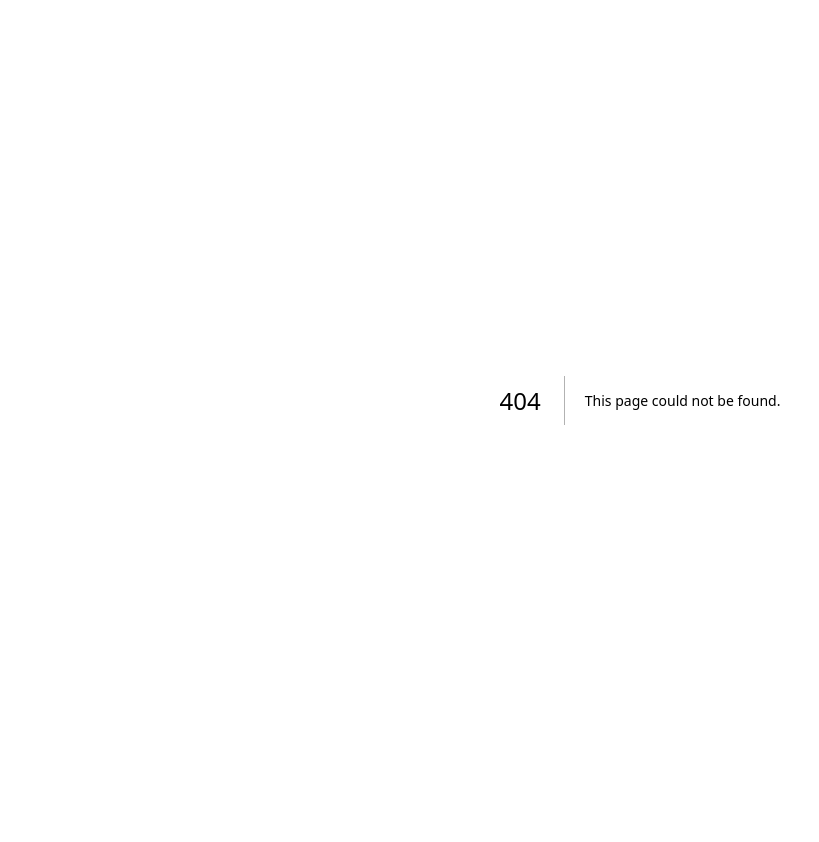
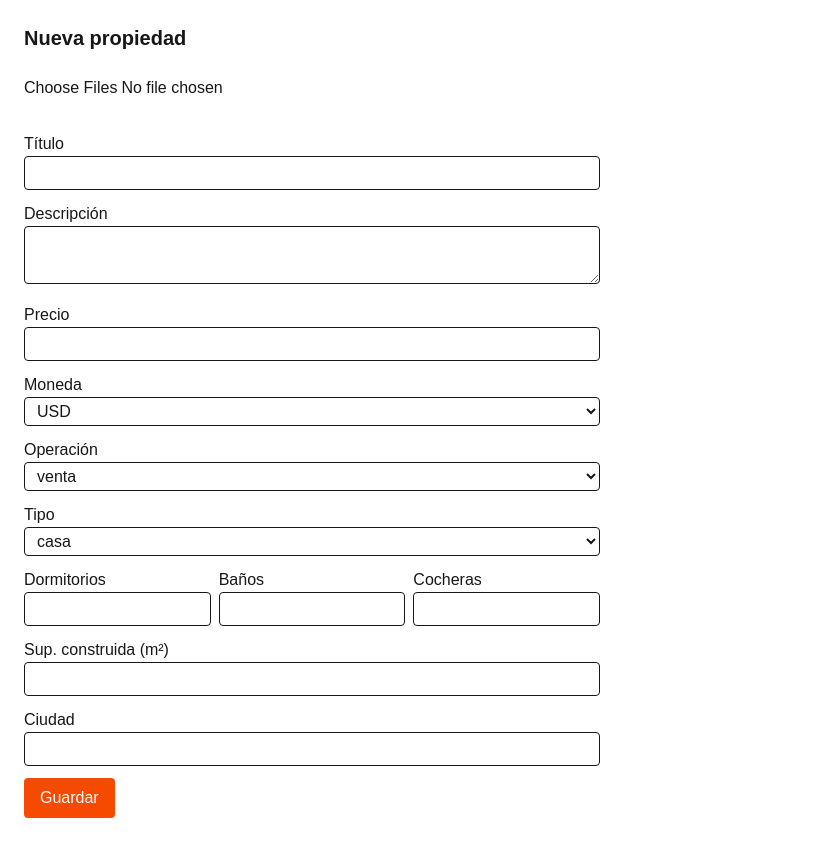
Before and after one commit to croman-coder/publik, a Next.js app: page /dashboard/properties/new in a window 1280 px wide. Before the commit this address had no page. Shown: the whole page, without its empty margins (0-819 px from the left). Before the commit the page ends 800 px from the top, so only its background shows below. Built offline with nearby package versions, Linux system fonts and the light colour scheme.

Commit message:
feat: create-property page with photo upload to Storage

```diff
--- /dev/null
+++ b/src/app/dashboard/properties/new/page.tsx
@@ -0,0 +1,70 @@
+"use client";
+import { useState } from "react";
+import { useRouter } from "next/navigation";
+import { PropertyForm } from "../../../../components/property-form";
+import { PhotoUploader } from "../../../../components/photo-uploader";
+import { createClient } from "../../../../lib/supabase/client";
+import type { PropertyInput } from "../../../../domain/property-schema";
+
+export default function NewPropertyPage() {
+  const router = useRouter();
+  const [files, setFiles] = useState<File[]>([]);
+
+  async function save(input: PropertyInput) {
+    const supabase = createClient();
+    const { data: u } = await supabase.auth.getUser();
+    if (!u.user) return;
+    const { data: au } = await supabase
+      .from("app_users")
+      .select("agency_id")
+      .eq("id", u.user.id)
+      .single();
+
+    const { data: prop, error } = await supabase
+      .from("properties")
+      .insert({
+        agency_id: au!.agency_id,
+        agent_id: u.user.id,
+        operacion: input.operacion,
+        tipo: input.tipo,
+        precio: input.precio,
+        moneda: input.moneda,
+        dormitorios: input.dormitorios,
+        banos: input.banos,
+        cocheras: input.cocheras,
+        superficie_construida_m2: input.superficieConstruidaM2,
+        superficie_terreno_m2: input.superficieTerrenoM2,
+        pais: input.pais,
+        ciudad: input.ciudad,
+        titulo: input.titulo,
+        descripcion: input.descripcion,
+        amenities: input.amenities,
+      })
+      .select("id")
+      .single();
+    if (error || !prop) return;
+
+    for (let i = 0; i < files.length; i++) {
+      const path = `${prop.id}/${i}-${files[i].name}`;
+      const up = await supabase.storage
+        .from("property-photos")
+        .upload(path, files[i]);
+      if (!up.error) {
+        await supabase.from("photos").insert({
+          property_id: prop.id,
+          storage_url: up.data.path,
+          orden: i,
+        });
+      }
+    }
+    router.push("/dashboard");
+  }
+
+  return (
+    <main className="p-6 space-y-6">
+      <h1 className="text-xl font-semibold">Nueva propiedad</h1>
+      <PhotoUploader onFiles={setFiles} />
+      <PropertyForm onSubmit={save} />
+    </main>
+  );
+}
--- /dev/null
+++ b/src/components/photo-uploader.tsx
@@ -0,0 +1,29 @@
+"use client";
+import { useState } from "react";
+
+export function PhotoUploader({
+  onFiles,
+}: {
+  onFiles: (files: File[]) => void;
+}) {
+  const [names, setNames] = useState<string[]>([]);
+  return (
+    <div className="space-y-2">
+      <input
+        type="file"
+        accept="image/*"
+        multiple
+        onChange={(e) => {
+          const files = Array.from(e.target.files ?? []);
+          setNames(files.map((f) => f.name));
+          onFiles(files);
+        }}
+      />
+      <ul className="text-sm text-gray-600">
+        {names.map((n) => (
+          <li key={n}>{n}</li>
+        ))}
+      </ul>
+    </div>
+  );
+}
```
